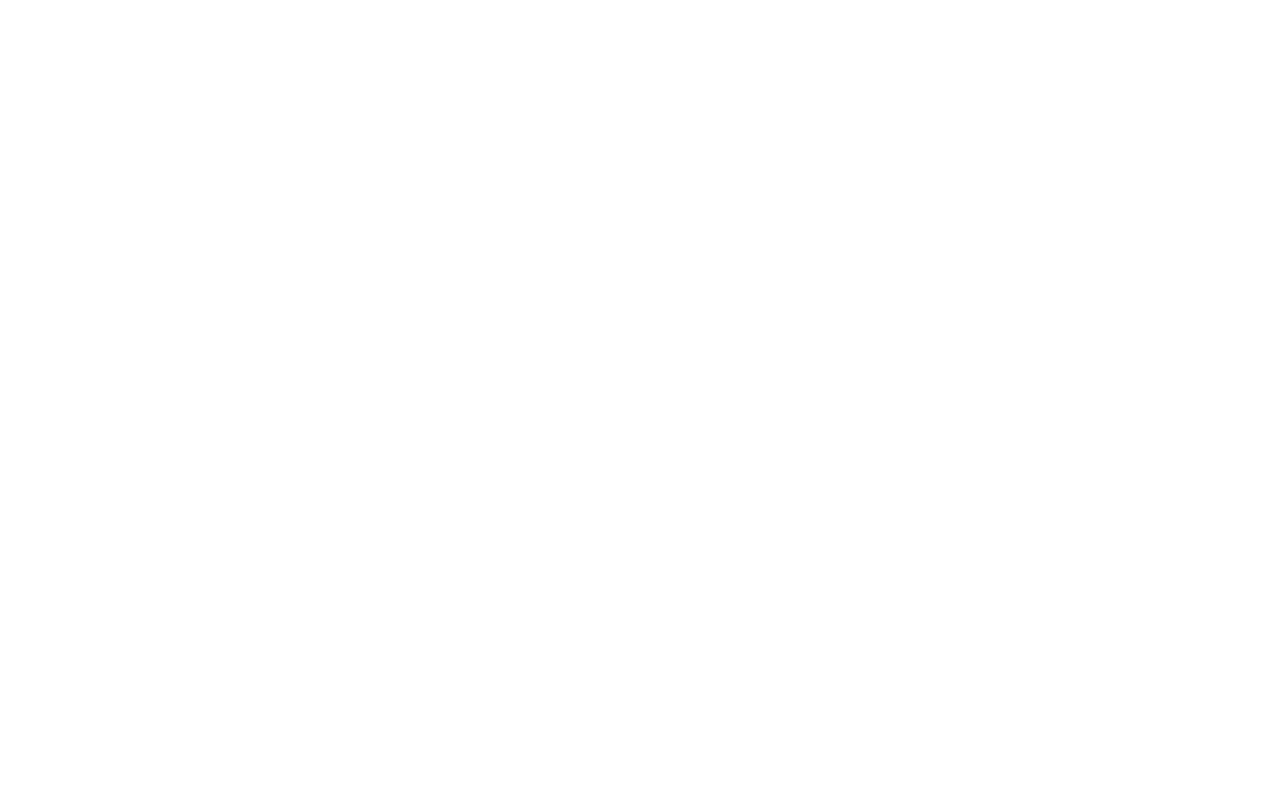
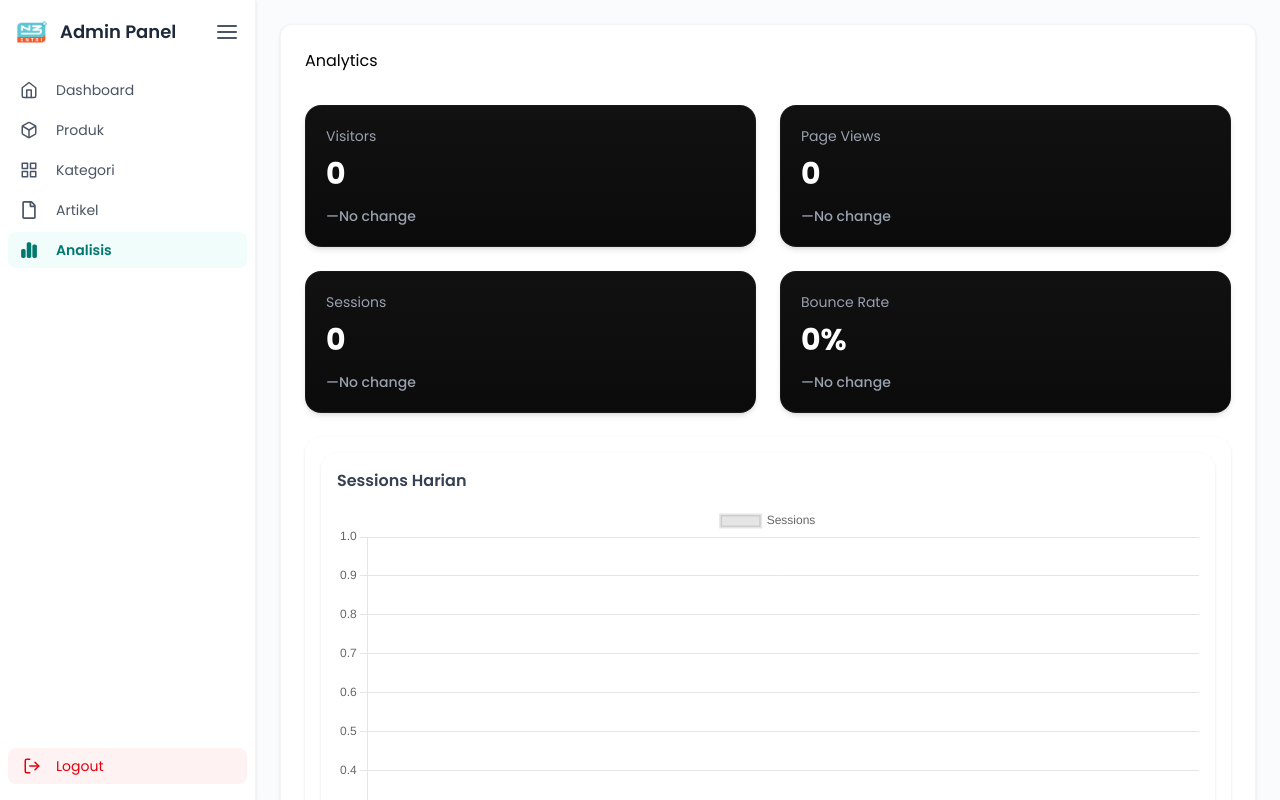
Before and after one commit to Hyansz/web-entri, a React (Vite) app: page /admin/analytics in a window 1280 px wide. Before the commit this address had no page. Built offline with nearby package versions, Linux system fonts and the light colour scheme; sample sign-in values are in the browser's storage.

Commit message:
engagement

```diff
--- a/src/App.jsx
+++ b/src/App.jsx
@@ -27,6 +27,7 @@ import PostList from "./pages/PostList";
 import PostForm from "./pages/PostForm";
 import PostDetail from "./pages/PostDetail";
 import HistatsTracker from "./components/HistatsTracker";
+import Analytics from "./pages/Analytics";
 
 AOS.init();
 
@@ -128,6 +129,14 @@ export default function App() {
                             </ProtectedAdmin>
                         }
                     />
+                    <Route
+                        path="/admin/analytics"
+                        element={
+                            <ProtectedAdmin>
+                                <Analytics />
+                            </ProtectedAdmin>
+                        }
+                    />
                 </Route>
             </Routes>
         </div>
--- a/src/components/AdminLayout.jsx
+++ b/src/components/AdminLayout.jsx
@@ -2,6 +2,7 @@ import React, { useContext, useState, useEffect } from "react";
 import { Link, useNavigate, useLocation } from "react-router-dom";
 import { AuthContext } from "../auth/AuthContext";
 import { FiMenu, FiHome, FiBox, FiGrid, FiLogOut } from "react-icons/fi";
+import { FaChartSimple } from "react-icons/fa6";
 import { FaRegFile } from "react-icons/fa";
 
 export default function AdminLayout({ children }) {
@@ -124,17 +125,22 @@ export default function AdminLayout({ children }) {
                     <NavItem
                         to="/admin/products2"
                         icon={<FiBox />}
-                        label="Products"
+                        label="Produk"
                     />
                     <NavItem
                         to="/admin/categories"
                         icon={<FiGrid />}
-                        label="Categories"
+                        label="Kategori"
                     />
                     <NavItem
                         to="/admin/posts"
                         icon={<FaRegFile />}
                         label="Artikel"
+                    />
+                    <NavItem
+                        to="/admin/analytics"
+                        icon={<FaChartSimple />}
+                        label="Analisis"
                     />
                 </nav>
 
--- a/src/components/stats/BounceRate.jsx
+++ b/src/components/stats/BounceRate.jsx
@@ -10,8 +10,8 @@ export default function BounceRate() {
     useEffect(() => {
         getBounceRate()
             .then((res) => {
-                setToday(res.data.today ?? 0);
-                setYesterday(res.data.yesterday ?? 0);
+                setToday(res.data.today?.bounce ?? 0);
+                setYesterday(res.data.yesterday?.bounce ?? 0);
             })
             .catch(() => {
                 setToday(0);
--- a/src/pages/AdminDashboard.jsx
+++ b/src/pages/AdminDashboard.jsx
@@ -192,18 +192,9 @@ export default function AdminDashboard() {
 
             {/* === UMAMI ANALYTICS === */}
             <div className="mt-8 grid grid-cols-1 xl:grid-cols-4 gap-6 items-stretch">
-                {/* CHART BESAR */}
-                <div className="xl:col-span-2 bg-white dark:bg-[#0b0b0b] rounded-2xl shadow p-4">
-                    <DailyVisitorsChart />
-                </div>
-
-                {/* STAT CARDS */}
-                <div className="xl:col-span-2 grid grid-cols-1 sm:grid-cols-2 gap-6">
                     <VisitorsToday />
                     <PageViewsToday />
                     <SessionsToday />
-                    <BounceRate />
-                </div>
             </div>
         </AdminLayout>
     );
--- /dev/null
+++ b/src/pages/Analytics.jsx
@@ -0,0 +1,28 @@
+import AdminLayout from "../components/AdminLayout";
+import DailyVisitorsChart from "../components/DailyVisitorsChart";
+import BounceRate from "../components/stats/BounceRate";
+import PageViewsToday from "../components/stats/PageViewsToday";
+import SessionsToday from "../components/stats/SessionsToday";
+import VisitorsToday from "../components/stats/VisitorsToday";
+
+export default function Analytics() {
+    return (
+        <AdminLayout>
+            <h1>Analytics</h1>
+            <div className="mt-8 grid grid-cols-1 xl:grid-cols-1 gap-6 items-stretch">
+                {/* STAT CARDS */}
+                <div className="xl:col-span-2 grid grid-cols-1 sm:grid-cols-2 gap-6">
+                    <VisitorsToday />
+                    <PageViewsToday />
+                    <SessionsToday />
+                    <BounceRate />
+                </div>
+
+                {/* CHART BESAR */}
+                <div className="xl:col-span-2 bg-white dark:bg-[#0b0b0b] rounded-2xl shadow p-4">
+                    <DailyVisitorsChart />
+                </div>
+            </div>
+        </AdminLayout>
+    );
+}
```
Also changed, not shown: 1 other file (tests, documents, lock files or other folders).
